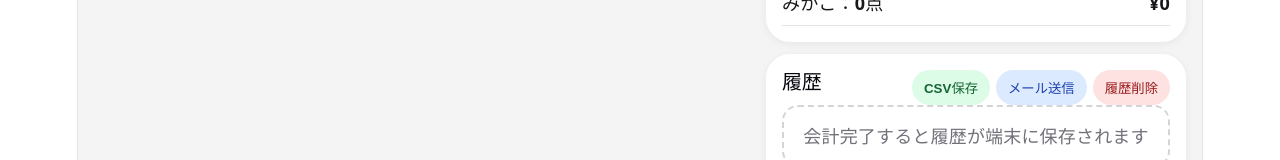
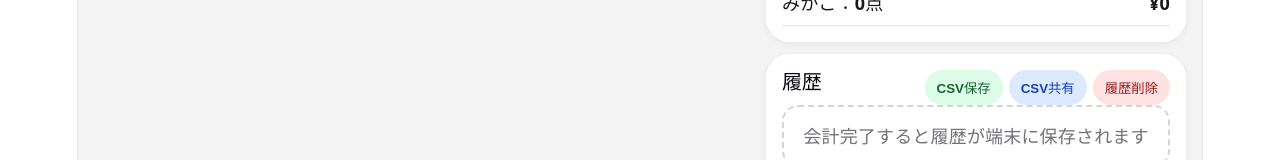
Before and after one commit to mettremishiro-png/nui-register, a React (Vite) app: page / in a window 1280 px wide. Shown: the part 1114-1274 px from the top of the page. Built offline with nearby package versions, Linux system fonts and the light colour scheme.

Commit message:
update register ui

```diff
--- a/src/App.jsx
+++ b/src/App.jsx
@@ -275,21 +275,31 @@ export default function App() {
     URL.revokeObjectURL(url);
   };
 
-  const mailCSV = () => {
+  const shareCSV = async () => {
     if (history.length === 0) return;
     playSound("tap");
-    const subject = encodeURIComponent(`${eventName || "ぬい服レジ"} 売上CSV`);
-    const body = encodeURIComponent(
-      `売上CSVです。
 
-${makeCSV()}
+    const bom = "﻿";
+    const fileName = `${eventName || "nui-register"}_sales.csv`;
+    const file = new File([bom + makeCSV()], fileName, {
+      type: "text/csv;charset=utf-8;",
+    });
 
-※件数が多い場合、本文が途中で切れることがあります。その場合はCSV保存も併用してください。`
-    );
-    const url = `https://mail.google.com/mail/?view=cm&fs=1&to=${encodeURIComponent(
-      SEND_TO_EMAIL
-    )}&su=${subject}&body=${body}`;
-    window.open(url, "_blank");
+    if (navigator.canShare && navigator.canShare({ files: [file] })) {
+      try {
+        await navigator.share({
+          title: `${eventName || "ぬい服レジ"} 売上CSV`,
+          text: "売上CSVを共有します。",
+          files: [file],
+        });
+        return;
+      } catch {
+        // 共有をキャンセルした場合などはCSV保存へ進む
+      }
+    }
+
+    exportCSV();
+    alert("この端末ではCSV添付の共有に対応していないため、CSVを保存しました。保存したCSVをメールに添付してください。");
   };
 
   const clearHistory = () => {
@@ -430,8 +440,8 @@ ${makeCSV()}
                 <button style={styles.csvButton} onClick={exportCSV} disabled={history.length === 0}>
                   CSV保存
                 </button>
-                <button style={styles.mailButton} onClick={mailCSV} disabled={history.length === 0}>
-                  メール送信
+                <button style={styles.mailButton} onClick={shareCSV} disabled={history.length === 0}>
+                  CSV共有
                 </button>
                 <button style={styles.clearHistoryButton} onClick={clearHistory} disabled={history.length === 0}>
                   履歴削除
```
